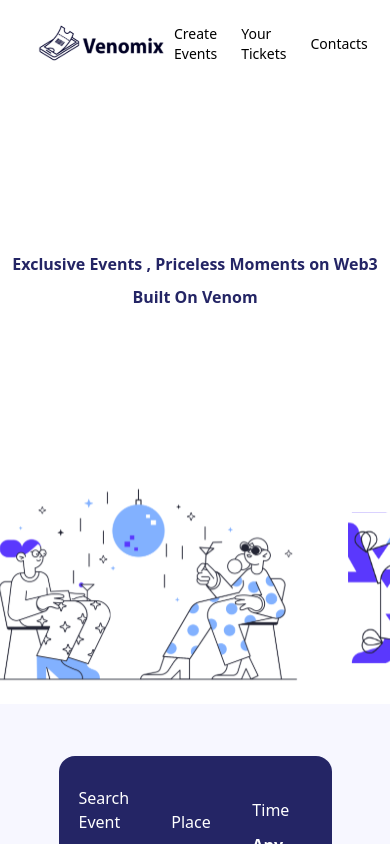
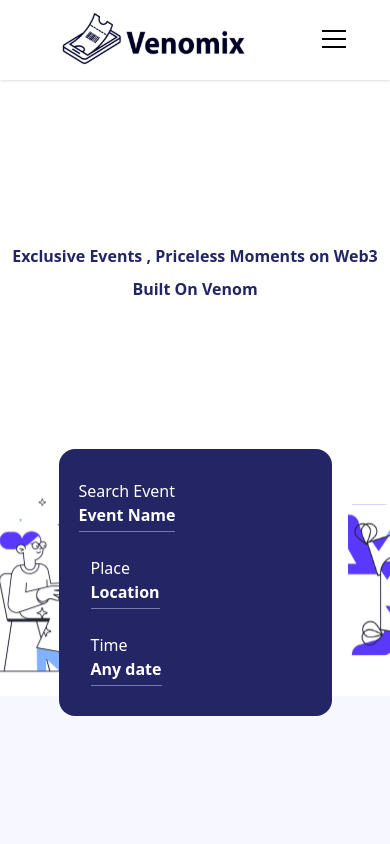
Before and after one commit to Thetwin21/Venomix, a React (Create React App) app: page / in a window 390 px wide. Shown: the top 844 px of the page. Built offline with nearby package versions, Linux system fonts and the light colour scheme; what @shrutibalasa/tailwind-grid-auto-fit would draw is missing.

Commit message:
pushing update

```diff
--- a/public/index.html
+++ b/public/index.html
@@ -24,6 +24,7 @@
       work correctly both with client-side routing and a non-root public URL.
       Learn how to configure a non-root public URL by running `npm run build`.
     -->
+    <link rel="stylesheet" href="https://maxst.icons8.com/vue-static/landings/line-awesome/line-awesome/1.3.0/css/line-awesome.min.css">
     <title>React App</title>
   </head>
   <body>
--- a/src/Components/Main/Maincontainer.tsx
+++ b/src/Components/Main/Maincontainer.tsx
@@ -1,6 +1,6 @@
 import React from 'react'
 import Main from './Main'
-import Navbar from '../Navcontents/Navbar'
+import Navbar from '../Navcontents/Navbar.js'
 
 const Maincontainer = () => {
   return (
--- a/src/Components/Main/OverflowBg.tsx
+++ b/src/Components/Main/OverflowBg.tsx
@@ -2,20 +2,22 @@ import React from "react";
 
 const OverflowBg = () => {
   return (
-    <div className="flex flex-row justify-around items-center space-x-3 px-5 py-[30px] text-[#fff] rounded-2xl bg-[#242565] lg:h-[140px] md:h-[120px] sm:h-[100px] w-[70%] self-center absolute bottom-[-10%] shadow-[0px_10px_rgba(61, 55, 241, 0.25)] ">
-      <div className="flex flex-col gap-y-[11px]">
+    <div className="flex flex-col md:flex-row justify-between items-start space-x-3 px-5 py-[30px] text-[#fff] rounded-2xl bg-[#242565] w-[70%] self-center md:relative absolute md:bottom-40 bottom-32 shadow-[0px_10px_rgba(61, 55, 241, 0.25)] ">
+      <div className="flex flex-col">
         <p>Search Event</p>
         <div className="border-b-[1px] border-[#7778B0] pb-1">
           <h4 className="font-bold">Event Name</h4>
         </div>
       </div>
-      <div className="flex flex-col gap-y-[11px]">
+      <br />
+      <div className="flex flex-col">
         <p>Place</p>
         <div className="border-b-[1px] border-[#7778B0] pb-1">
           <h4 className="font-bold">Location</h4>
         </div>
       </div>
-      <div className="flex flex-col gap-y-[11px]">
+      <br />
+      <div className="flex flex-col">
         <p>Time</p>
         <div className="border-b-[1px] border-[#7778B0] pb-1">
           <h4 className="font-bold"> Any date</h4>
--- /dev/null
+++ b/src/Components/Navcontents/Navbar.js
@@ -0,0 +1,44 @@
+import { Link } from "react-router-dom"
+import logo from "../../assets/Venomix2 1.svg";
+
+const Navbar = () => {
+  const openNav = () => {
+      const bars = document.querySelector("#bars")
+      const close = document.querySelector("#close")
+      const mobileNav = document.querySelector("#mobileNav")
+      bars.classList.add("hidden")
+      close.classList.remove("hidden")
+      mobileNav.classList.remove("hidden")
+    }
+    const closeNav = () => {
+      const bars = document.querySelector("#bars")
+      const close = document.querySelector("#close")
+      const mobileNav = document.querySelector("#mobileNav")
+      bars.classList.remove("hidden")
+      close.classList.add("hidden")
+      mobileNav.classList.add("hidden")
+    }
+  return (
+    <div className='bg-white px-10 py-3 relative z-20 shadow'>
+      <div className='flex flex-row justify-between items-center lg:flex'>
+              <img src={logo} alt=""  className='w-auto h-14' />
+              <div className='lg:flex hidden flex-row justify-between items-center space-x-10'>
+                  <Link to="/create-profile" className='font-medium hover:cursor-pointer hover:font-bold'>Create Events</Link>
+                  <Link className='hover:cursor-pointer font-medium hover:font-bold'>Your Tickets</Link>
+                  <Link className='hover:cursor-pointer font-medium hover:font-bold'>Contacts</Link>
+              </div>
+              <div className='lg:hidden block text-customDarkBlue'>
+                  <i className='la la-bars la-2x' id='bars' onClick={ openNav }></i>
+                  <i className='la la-times la-2x hidden' id='close' onClick={ closeNav }></i>
+              </div>
+        </div>
+        <div className='flex flex-col justify-between items-start space-y-5 mt-10 hidden' id='mobileNav'>
+            <Link to="/create-profile" className='font-medium hover:cursor-pointer hover:font-bold'>Create Events</Link>
+            <Link className='hover:cursor-pointer font-medium hover:font-bold'>Your Tickets</Link>
+            <Link className='hover:cursor-pointer font-medium hover:font-bold'>Contacts</Link>
+        </div>
+    </div>
+  );
+};
+
+export default Navbar;
--- a/src/Components/Navcontents/Navbar.tsx
+++ /dev/null
@@ -1,33 +0,0 @@
-import React from "react";
-import logo from "../../assets/Venomix2 1.svg";
-
-const Navbar = () => {
-  return (
-    <nav className="relative container flex flex-row justify-between items-center mx-auto p-6">
-      <img src={logo} alt={logo} width={150} height={150} className="lg:hidden block" />
-      <img src={logo} alt={logo} className="lg:block hidden"/>
-      <div className="flex flex-row justify-between items-center space-x-6">
-        <a
-              className="text-sm cursor-pointer hover:text-[#242565] hover:font-semibold"
-              href="/create-profile"
-            >
-              Create Events
-        </a>
-        <a
-              className="text-sm cursor-pointer hover:text-[#242565] hover:font-semibold"
-              href="#"
-            >
-              Your Tickets
-        </a>
-        <a
-              className="text-sm cursor-pointer hover:text-[#242565] hover:font-semibold"
-              href="#"
-            >
-              Contacts
-            </a>
-      </div>
-    </nav>
-  );
-};
-
-export default Navbar;
--- a/src/Components/ProfileSec/CreateProfile.tsx
+++ b/src/Components/ProfileSec/CreateProfile.tsx
@@ -1,5 +1,5 @@
 import React from "react";
-import Navbar from "../Navcontents/Navbar";
+import Navbar from "../Navcontents/Navbar.js";
 import Signup from "./Signup";
 import FooterContainer from "../Footer/FooterContainer";
 
--- a/tailwind.config.js
+++ b/tailwind.config.js
@@ -4,6 +4,12 @@ module.exports = {
     "./src/**/*.{js,jsx,ts,tsx}",
   ],
   theme: {
+    screens: {
+      sm: "480px",
+      md: "768px",
+      lg: "976px",
+      xl: "1440px"
+    },
     extend: {},
   },
   plugins: [require('@shrutibalasa/tailwind-grid-auto-fit')],
```
